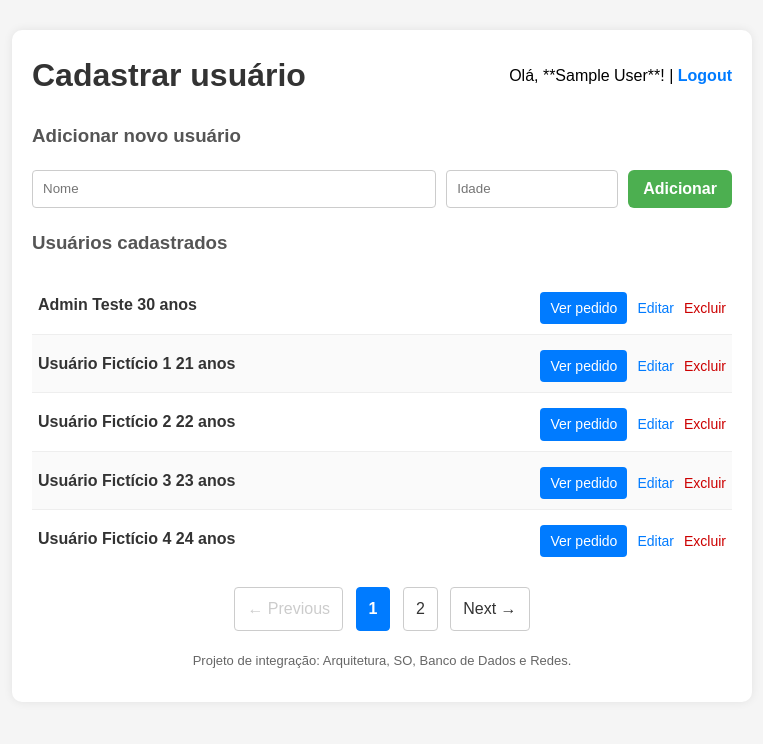
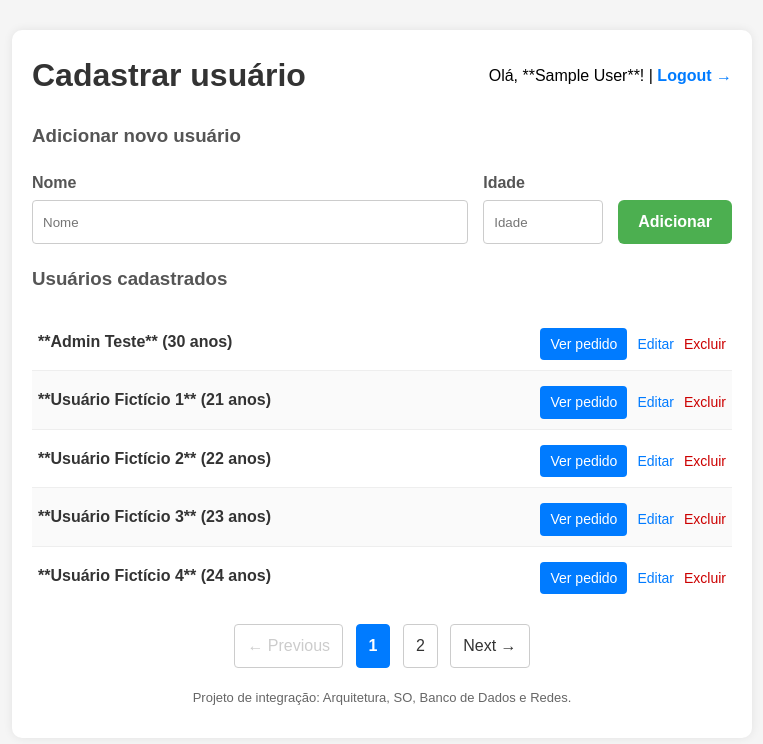
Before and after one commit to rafaellemecamargo-ai/cadastro-flask-coldspace, a Flask app: page /cadastro in a window 1280 px wide. Shown: the top 744 px of the page, without its empty margins (258-1021 px from the left). Run offline with Flask 3, Linux system fonts and the light colour scheme; the visitor is signed in with stand-in values (Sample User, id 1); data comes from the database, SQL or seed files in the repository.

Commit message:
feature inclusion part 6

```diff
--- a/static/style.css
+++ b/static/style.css
@@ -18,7 +18,7 @@ label { font-weight: bold; display: block; margin-bottom: 5px; color: #555; }
 
 /* --- Estilos de Navegação --- */
 
-/* Header da tela de Cadastro (Tela 2) */
+/* Header da tela de Cadastro */
 .header-nav {
     display: flex;
     justify-content: space-between;
@@ -44,7 +44,7 @@ label { font-weight: bold; display: block; margin-bottom: 5px; color: #555; }
     color: #0056b3;
 }
 
-/* Navegação secundária (Telas 3, 4, 5 e Editar) */
+/* Navegação secundária */
 .secondary-nav {
     display: flex;
     justify-content: space-between;
@@ -64,11 +64,11 @@ label { font-weight: bold; display: block; margin-bottom: 5px; color: #555; }
 }
 
 
-/* --- Estilo para formulários e botões --- */
+/* --- Estilo para formulários e botões genéricos --- */
 .form { display: flex; gap: 10px; margin-bottom: 20px; flex-wrap: wrap; align-items: stretch; }
 .form input {
-    flex: 1;
-    min-width: 150px;
+    flex: unset;
+    min-width: unset;
     padding: 10px;
     border: 1px solid #ccc;
     border-radius: 4px;
@@ -177,3 +177,40 @@ label { font-weight: bold; display: block; margin-bottom: 5px; color: #555; }
 
 /* Footer */
 footer { margin-top: 20px; font-size: 13px; color: #666; text-align: center; }
+
+.add-user-form {
+    display: flex;
+    flex-wrap: wrap;
+    align-items: flex-end;
+    gap: 15px;
+}
+
+.add-user-form .form-group {
+    display: flex;
+    flex-direction: column;
+    flex-grow: 1;
+    min-width: 120px;
+}
+
+.add-user-form .form-group.short-input {
+    flex-grow: 0;
+    width: 80px;
+}
+
+.add-user-form input {
+    width: 100%;
+    box-sizing: border-box;
+    height: 44px;
+}
+
+.add-user-form .add-button {
+    height: 44px;
+    padding: 0 20px;
+    margin-bottom: 0;
+    flex-shrink: 0;
+}
+
+/* Garante que o label esteja correto para todos os inputs */
+.form label {
+    margin-bottom: 5px;
+}
--- a/templates/cadastro_usuarios.html
+++ b/templates/cadastro_usuarios.html
@@ -9,14 +9,24 @@
         <div class="container">
             <div class="header-nav">
                 <h1>Cadastrar usuário</h1>
-                <p>Olá, **{{ usuario_logado }}**! | <a class="logout-link" href="{{ url_for('logout') }}">Logout</a></p>
+                <p>Olá, **{{ usuario_logado }}**! | <a class="logout-link" href="{{ url_for('logout') }}">Logout →</a></p>
             </div>
 
             <h3>Adicionar novo usuário</h3>
-            <form method="post" action="{{ url_for('adicionar') }}" class="form" style="display: flex; flex-direction: row; align-items: stretch;">
-                <input name="nome" placeholder="Nome" required>
-                <input name="idade" type="number" placeholder="Idade" required style="max-width: 100px;">
-                <button type="submit">Adicionar</button>
+
+            <form method="post" action="{{ url_for('adicionar') }}" class="form add-user-form">
+
+                <div class="form-group">
+                    <label for="nome">Nome</label>
+                    <input id="nome" name="nome" placeholder="Nome" required>
+                </div>
+
+                <div class="form-group short-input">
+                    <label for="idade">Idade</label>
+                    <input id="idade" name="idade" type="number" placeholder="Idade" required>
+                </div>
+
+                <button type="submit" class="add-button">Adicionar</button>
             </form>
 
             <h3>Usuários cadastrados</h3>
@@ -24,7 +34,7 @@
             <ul class="list">
             {% for u in usuarios %}
                 <li>
-                    <span class="user">{{ u.nome }} {{ u.idade }} anos</span>
+                    <span class="user">**{{ u.nome }}** ({{ u.idade }} anos)</span>
                     <div>
                         <a class="ver-pedido-button" href="{{ url_for('pedidos_lista') }}">Ver pedido</a>
                         <a class="edit" href="{{ url_for('editar', id=u.id) }}">Editar</a>
```
